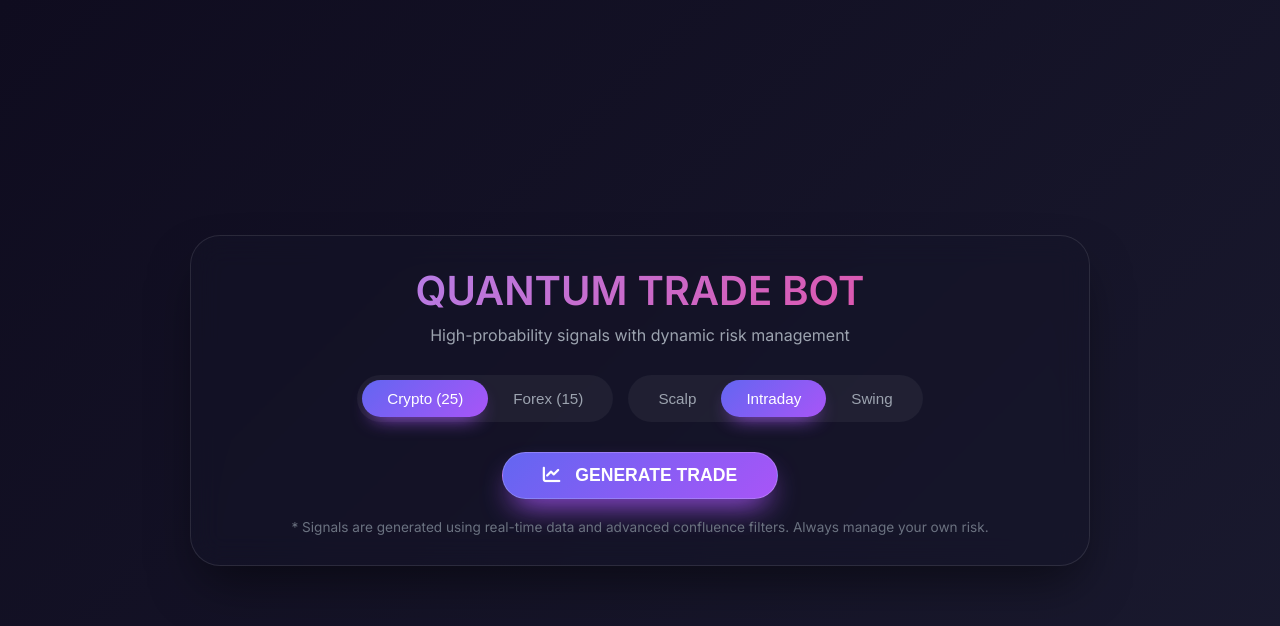
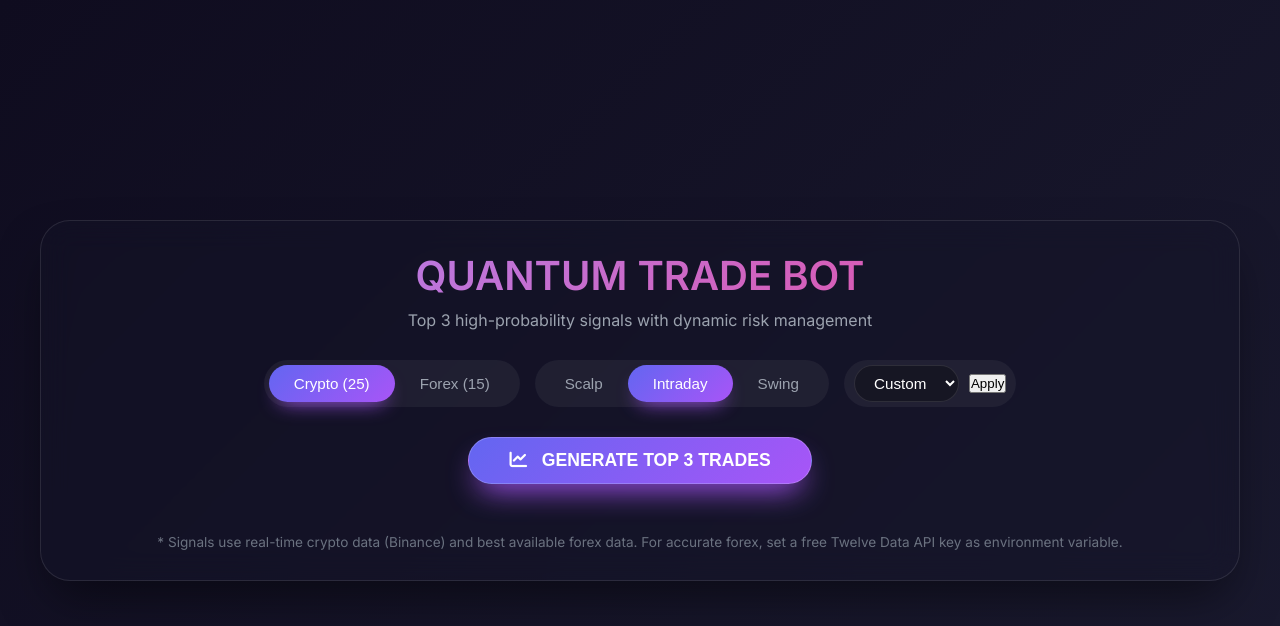
Before and after one commit to nabeelgaming858-wq/trading-bot-backend, a Flask app: page / in a window 1280 px wide. Shown: the top 626 px of the page. Run offline with Flask 3, Linux system fonts and the light colour scheme.

Commit message:
Update index.html

```diff
--- a/templates/index.html
+++ b/templates/index.html
@@ -3,17 +3,11 @@
 <head>
     <meta charset="UTF-8">
     <meta name="viewport" content="width=device-width, initial-scale=1.0">
-    <title>Quantum Trade Bot | Professional Trading Signals</title>
-    <!-- Fonts & Icons -->
+    <title>Quantum Trade Bot | Top 3 Signals</title>
     <link href="https://fonts.googleapis.com/css2?family=Inter:wght@300;400;500;600;700&display=swap" rel="stylesheet">
     <link rel="stylesheet" href="https://cdnjs.cloudflare.com/ajax/libs/font-awesome/6.0.0-beta3/css/all.min.css">
     <style>
-        * {
-            margin: 0;
-            padding: 0;
-            box-sizing: border-box;
-        }
-
+        * { margin: 0; padding: 0; box-sizing: border-box; }
         body {
             font-family: 'Inter', sans-serif;
             background: linear-gradient(135deg, #0f0c1f 0%, #1a1a2f 100%);
@@ -24,7 +18,6 @@
             padding: 20px;
             color: #e0e0e0;
         }
-
         .glass-card {
             background: rgba(20, 20, 40, 0.4);
             backdrop-filter: blur(15px);
@@ -34,9 +27,8 @@
             padding: 30px;
             box-shadow: 0 25px 50px -12px rgba(0, 0, 0, 0.5);
             width: 100%;
-            max-width: 900px;
+            max-width: 1200px;
         }
-
         h1 {
             font-size: 2.5rem;
             font-weight: 600;
@@ -46,14 +38,12 @@
             margin-bottom: 10px;
             text-align: center;
         }
-
         .subtitle {
             text-align: center;
             color: #9ca3af;
             margin-bottom: 30px;
             font-size: 1rem;
         }
-
         .controls {
             display: flex;
             flex-wrap: wrap;
@@ -61,14 +51,12 @@
             justify-content: center;
             margin-bottom: 30px;
         }
-
         .btn-group {
             display: flex;
             background: rgba(255, 255, 255, 0.05);
             border-radius: 50px;
             padding: 5px;
         }
-
         .btn-group .btn {
             background: transparent;
             border: none;
@@ -80,13 +68,31 @@
             transition: all 0.3s;
             font-size: 0.95rem;
         }
-
         .btn-group .btn.active {
             background: linear-gradient(135deg, #6366f1, #a855f7);
             color: white;
             box-shadow: 0 10px 20px -10px #a855f7;
         }
-
+        .custom-duration {
+            display: flex;
+            gap: 10px;
+            align-items: center;
+            background: rgba(255, 255, 255, 0.05);
+            border-radius: 50px;
+            padding: 5px 10px;
+        }
+        .custom-duration select, .custom-duration input {
+            background: rgba(0,0,0,0.3);
+            border: 1px solid rgba(255,255,255,0.1);
+            color: white;
+            padding: 8px 15px;
+            border-radius: 30px;
+            font-size: 0.95rem;
+            outline: none;
+        }
+        .custom-duration select option {
+            background: #1a1a2f;
+        }
         .btn-primary {
             background: linear-gradient(135deg, #6366f1, #a855f7);
             border: none;
@@ -100,170 +106,173 @@
             box-shadow: 0 15px 30px -10px #a855f7;
             border: 1px solid rgba(255, 255, 255, 0.2);
         }
-
         .btn-primary:hover {
             transform: translateY(-2px);
             box-shadow: 0 20px 40px -10px #a855f7;
         }
-
         .btn-primary:disabled {
             opacity: 0.5;
             cursor: not-allowed;
             transform: none;
         }
-
+        .signals-grid {
+            display: grid;
+            grid-template-columns: repeat(auto-fit, minmax(300px, 1fr));
+            gap: 20px;
+            margin-top: 30px;
+        }
         .signal-card {
             background: rgba(30, 30, 50, 0.5);
             border-radius: 25px;
-            padding: 25px;
-            margin-top: 30px;
+            padding: 20px;
             border: 1px solid rgba(255, 255, 255, 0.1);
+            transition: transform 0.2s;
         }
-
+        .signal-card:hover {
+            transform: translateY(-5px);
+            border-color: #a855f7;
+        }
         .signal-header {
             display: flex;
             justify-content: space-between;
             align-items: center;
-            margin-bottom: 20px;
-            flex-wrap: wrap;
+            margin-bottom: 15px;
         }
-
         .asset-badge {
-            font-size: 2rem;
+            font-size: 1.5rem;
             font-weight: 700;
             background: linear-gradient(135deg, #fff, #cbd5e0);
             -webkit-background-clip: text;
             -webkit-text-fill-color: transparent;
         }
-
         .signal-type {
             padding: 5px 15px;
             border-radius: 30px;
             font-weight: 600;
-            font-size: 1.2rem;
         }
-
         .signal-type.long {
             background: rgba(16, 185, 129, 0.2);
             color: #10b981;
             border: 1px solid #10b981;
         }
-
         .signal-type.short {
             background: rgba(239, 68, 68, 0.2);
             color: #ef4444;
             border: 1px solid #ef4444;
         }
-
-        .details-grid {
+        .details-mini {
             display: grid;
-            grid-template-columns: repeat(auto-fit, minmax(150px, 1fr));
-            gap: 20px;
-            margin-bottom: 25px;
+            grid-template-columns: 1fr 1fr;
+            gap: 10px;
+            margin: 15px 0;
+            font-size: 0.9rem;
         }
-
         .detail-item {
-            background: rgba(0, 0, 0, 0.2);
-            border-radius: 15px;
-            padding: 15px;
+            background: rgba(0,0,0,0.2);
+            border-radius: 10px;
+            padding: 8px;
             text-align: center;
-            border: 1px solid rgba(255, 255, 255, 0.05);
         }
-
         .detail-label {
+            color: #9ca3af;
+            font-size: 0.75rem;
+        }
+        .detail-value {
+            font-weight: 600;
+        }
+        .rationale {
+            background: rgba(0,0,0,0.3);
+            border-radius: 10px;
+            padding: 10px;
+            margin: 10px 0;
+            font-size: 0.9rem;
+            border-left: 3px solid #a855f7;
+        }
+        .confidence {
+            display: flex;
+            justify-content: space-between;
+            align-items: center;
             font-size: 0.85rem;
             color: #9ca3af;
-            margin-bottom: 5px;
         }
-
-        .detail-value {
-            font-size: 1.5rem;
-            font-weight: 600;
-            color: white;
+        .loader {
+            display: none;
+            text-align: center;
+            margin: 30px 0;
         }
-
-        .detail-value.small {
-            font-size: 1.2rem;
+        .loader i {
+            font-size: 2rem;
+            color: #a855f7;
+            animation: spin 1s infinite linear;
         }
-
-        .rationale {
-            background: rgba(0, 0, 0, 0.3);
-            border-radius: 15px;
+        @keyframes spin { 0% { transform: rotate(0deg); } 100% { transform: rotate(360deg); } }
+        .error-message {
+            color: #ef4444;
+            text-align: center;
             padding: 20px;
-            margin: 20px 0;
-            border-left: 4px solid #a855f7;
         }
-
         .footer-note {
             font-size: 0.85rem;
             color: #6b7280;
             text-align: center;
             margin-top: 20px;
         }
-
-        .loader {
-            display: none;
-            text-align: center;
-            margin: 30px 0;
-        }
-
-        .loader i {
-            font-size: 2rem;
-            color: #a855f7;
-            animation: spin 1s infinite linear;
-        }
-
-        @keyframes spin {
-            0% { transform: rotate(0deg); }
-            100% { transform: rotate(360deg); }
-        }
-
-        .error-message {
-            color: #ef4444;
-            text-align: center;
-            padding: 20px;
-        }
     </style>
 </head>
 <body>
     <div class="glass-card">
         <h1>QUANTUM TRADE BOT</h1>
-        <div class="subtitle">High-probability signals with dynamic risk management</div>
+        <div class="subtitle">Top 3 high-probability signals with dynamic risk management</div>
 
-        <!-- Control Panel -->
         <div class="controls">
-            <!-- Asset Type Selector -->
+            <!-- Asset Type -->
             <div class="btn-group" id="assetSelector">
                 <button class="btn active" data-asset="crypto">Crypto (25)</button>
                 <button class="btn" data-asset="forex">Forex (15)</button>
             </div>
 
-            <!-- Trade Type Selector -->
+            <!-- Preset Trade Types -->
             <div class="btn-group" id="tradeSelector">
                 <button class="btn" data-trade="scalp">Scalp</button>
                 <button class="btn active" data-trade="intraday">Intraday</button>
                 <button class="btn" data-trade="swing">Swing</button>
+            </div>
+
+            <!-- Custom Duration -->
+            <div class="custom-duration">
+                <select id="customTimeframe">
+                    <option value="">Custom</option>
+                    <option value="1m">1m</option>
+                    <option value="5m">5m</option>
+                    <option value="15m">15m</option>
+                    <option value="30m">30m</option>
+                    <option value="1h">1h</option>
+                    <option value="4h">4h</option>
+                    <option value="1d">1d</option>
+                </select>
+                <button class="btn" id="applyCustom">Apply</button>
             </div>
         </div>
 
         <!-- Generate Button -->
         <div style="text-align: center;">
             <button class="btn-primary" id="generateBtn">
-                <i class="fas fa-chart-line" style="margin-right: 10px;"></i> GENERATE TRADE
+                <i class="fas fa-chart-line" style="margin-right: 10px;"></i> GENERATE TOP 3 TRADES
             </button>
         </div>
 
         <!-- Loader -->
         <div class="loader" id="loader">
             <i class="fas fa-circle-notch"></i>
-            <p style="margin-top: 10px;">Scanning markets for best opportunity...</p>
+            <p style="margin-top: 10px;">Scanning markets for best opportunities...</p>
         </div>
 
-        <!-- Signal Display -->
-        <div id="signalContainer"></div>
+        <!-- Signals Container -->
+        <div id="signalsContainer" class="signals-grid"></div>
 
         <div class="footer-note">
-            * Signals are generated using real-time data and advanced confluence filters. Always manage your own risk.
+            * Signals use real-time crypto data (Binance) and best available forex data.
+            For accurate forex, set a free Twelve Data API key as environment variable.
         </div>
     </div>
 
@@ -272,12 +281,15 @@
         const tradeButtons = document.querySelectorAll('[data-trade]');
         const generateBtn = document.getElementById('generateBtn');
         const loader = document.getElementById('loader');
-        const signalContainer = document.getElementById('signalContainer');
+        const signalsContainer = document.getElementById('signalsContainer');
+        const customTimeframe = document.getElementById('customTimeframe');
+        const applyCustom = document.getElementById('applyCustom');
 
         let currentAsset = 'crypto';
-        let currentTrade = 'intraday';
+        let currentTrade = 'intraday';   // preset
+        let currentCustom = null;         // custom timeframe if set
 
-        // Toggle active classes
+        // Toggle asset
         assetButtons.forEach(btn => {
             btn.addEventListener('click', () => {
                 assetButtons.forEach(b => b.classList.remove('active'));
@@ -286,84 +298,100 @@
             });
         });
 
+        // Toggle preset trade type
         tradeButtons.forEach(btn => {
             btn.addEventListener('click', () => {
                 tradeButtons.forEach(b => b.classList.remove('active'));
                 btn.classList.add('active');
                 currentTrade = btn.dataset.trade;
+                currentCustom = null; // clear custom
+                customTimeframe.value = '';
             });
         });
 
+        // Apply custom timeframe
+        applyCustom.addEventListener('click', () => {
+            const tf = customTimeframe.value;
+            if (tf) {
+                currentCustom = tf;
+                // Deactivate preset buttons
+                tradeButtons.forEach(b => b.classList.remove('active'));
+            } else {
+                alert('Please select a timeframe');
+            }
+        });
+
         generateBtn.addEventListener('click', async () => {
-            // Show loader, hide previous signal
             loader.style.display = 'block';
-            signalContainer.innerHTML = '';
+            signalsContainer.innerHTML = '';
             generateBtn.disabled = true;
+
+            // Determine which timeframe to send
+            let payload = {
+                asset_type: currentAsset,
+                trade_type: currentCustom ? null : currentTrade,
+                custom_timeframe: currentCustom
+            };
 
             try {
                 const response = await fetch('/api/generate', {
                     method: 'POST',
                     headers: { 'Content-Type': 'application/json' },
-                    body: JSON.stringify({ asset_type: currentAsset, trade_type: currentTrade })
+                    body: JSON.stringify(payload)
                 });
                 const data = await response.json();
                 if (data.success) {
-                    renderSignal(data.signal);
+                    renderSignals(data.signals);
                 } else {
-                    signalContainer.innerHTML = `<div class="error-message"><i class="fas fa-exclamation-triangle"></i> ${data.message}</div>`;
+                    signalsContainer.innerHTML = `<div class="error-message"><i class="fas fa-exclamation-triangle"></i> ${data.message}</div>`;
                 }
             } catch (error) {
-                signalContainer.innerHTML = `<div class="error-message">Network error. Please try again.</div>`;
+                signalsContainer.innerHTML = `<div class="error-message">Network error. Please try again.</div>`;
             } finally {
                 loader.style.display = 'none';
                 generateBtn.disabled = false;
             }
         });
 
-        function renderSignal(signal) {
+        function renderSignals(signals) {
+            let html = '';
+            signals.forEach(signal => {
                 const signalClass = signal.signal.toLowerCase() === 'long' ? 'long' : 'short';
-            const html = `
+                html += `
                     <div class="signal-card">
                         <div class="signal-header">
                             <span class="asset-badge">${signal.asset}</span>
                             <span class="signal-type ${signalClass}">${signal.signal}</span>
                         </div>
-                    <div class="details-grid">
+                        <div class="details-mini">
                             <div class="detail-item">
                                 <div class="detail-label">Entry</div>
                                 <div class="detail-value">${signal.entry}</div>
                             </div>
                             <div class="detail-item">
-                            <div class="detail-label">Stop Loss</div>
+                                <div class="detail-label">SL</div>
                                 <div class="detail-value">${signal.stop_loss}</div>
                             </div>
                             <div class="detail-item">
-                            <div class="detail-label">Take Profit</div>
+                                <div class="detail-label">TP</div>
                                 <div class="detail-value">${signal.take_profit}</div>
                             </div>
                             <div class="detail-item">
-                            <div class="detail-label">Leverage</div>
+                                <div class="detail-label">Lev</div>
                                 <div class="detail-value">${signal.leverage}x</div>
-                        </div>
-                        <div class="detail-item">
-                            <div class="detail-label">Duration</div>
-                            <div class="detail-value">${signal.duration}</div>
-                        </div>
-                        <div class="detail-item">
-                            <div class="detail-label">Timeframe</div>
-                            <div class="detail-value">${signal.timeframe}</div>
                             </div>
                         </div>
                         <div class="rationale">
-                        <strong>Why this trade?</strong> ${signal.rationale}
+                            <strong>Why?</strong> ${signal.rationale}
                         </div>
-                    <div style="display: flex; justify-content: space-between; align-items: center;">
-                        <span style="color: #9ca3af;">Confidence: ${signal.confidence}</span>
-                        <span style="color: #a78bfa;"><i class="fas fa-shield-alt"></i> ATR-adjusted stops</span>
+                        <div class="confidence">
+                            <span>⏱ ${signal.timeframe} | ⌛ ${signal.duration}</span>
+                            <span>${signal.confidence} confidence</span>
                         </div>
                     </div>
                 `;
-            signalContainer.innerHTML = html;
+            });
+            signalsContainer.innerHTML = html;
         }
     </script>
 </body>
```
Lines whose indentation alone changed are shown as unchanged.
